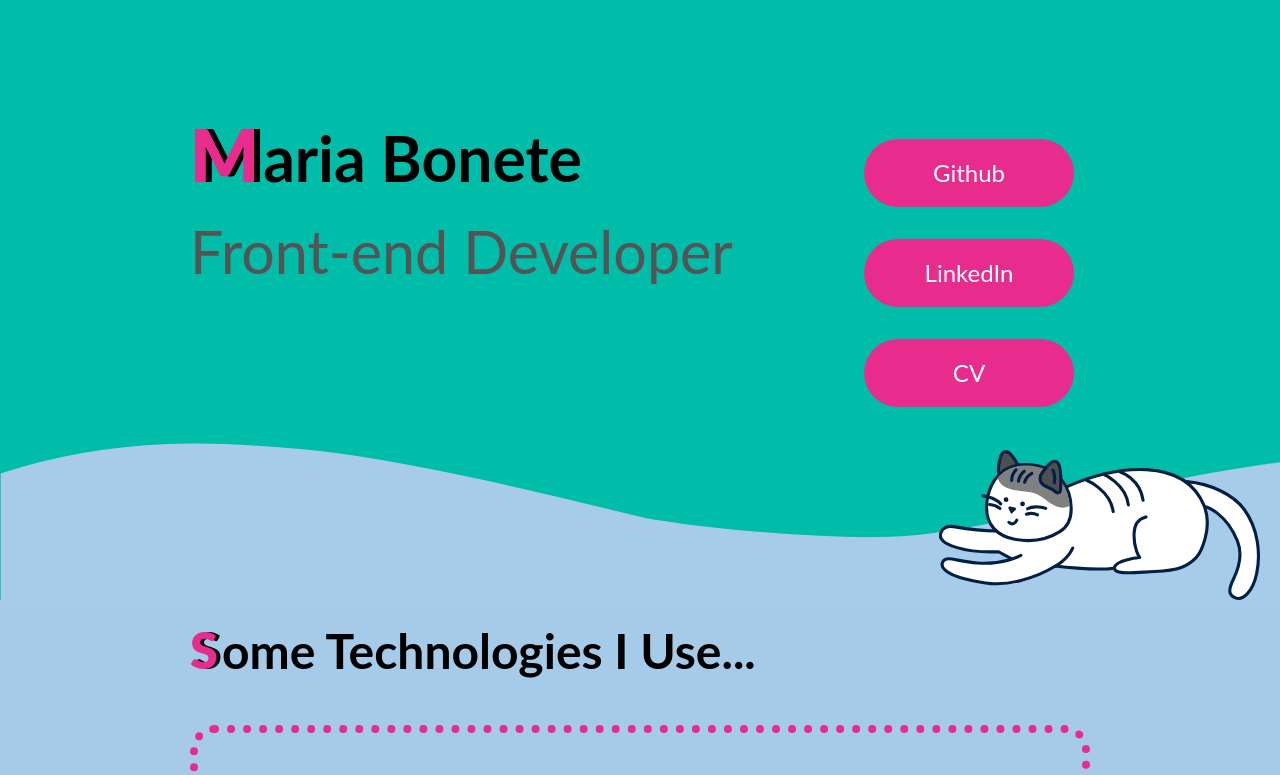
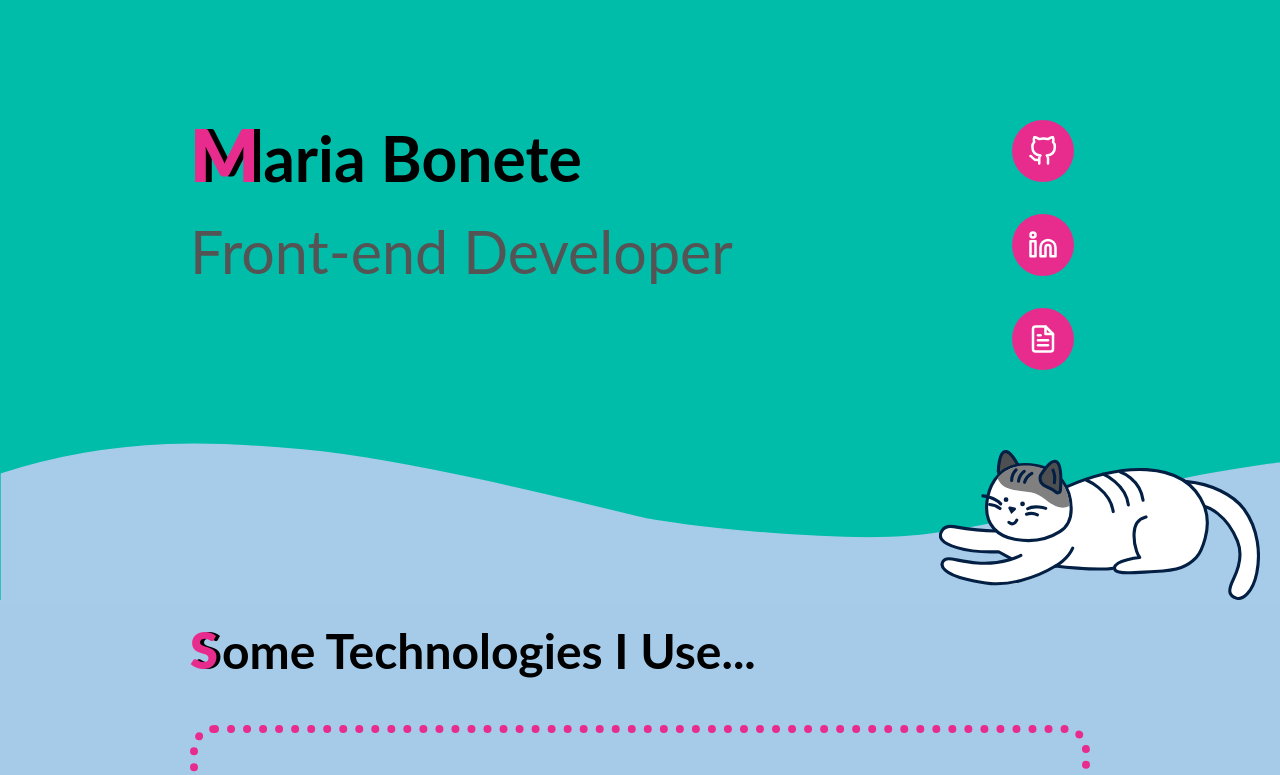
Before and after one commit to mbonete/mariabonete.com, a Next.js app: page / in a window 1280 px wide. Shown: the top 775 px of the page. Built offline with nearby package versions, Linux system fonts and the light colour scheme.

Commit message:
feat(header): changes css styles and adds icons for the header links
adds visually hidden

```diff
--- a/src/app/sections/Header.js
+++ b/src/app/sections/Header.js
@@ -1,4 +1,5 @@
-import { Menu } from 'react-feather';
+import { VisuallyHidden } from '@reach/visually-hidden';
+import { Menu, GitHub, Linkedin, FileText } from 'react-feather';
 import LinkButton from '../components/LinkButton';
 import HamburguerMenuModal from '../components/HamburguerMenuModal';
 import {
@@ -38,9 +39,18 @@ function Header({showMobileMenu, setShowMobileMenu}) {
 
         <ButtonSection>
 
-          <LinkButton href='https://github.com/mbonete'>Github</LinkButton>
-          <LinkButton href='https://www.linkedin.com/in/maria-bonete'>LinkedIn</LinkButton>
-          <LinkButton href='files/MariaBoneteCV.pdf' download='MariaBoneteCV.pdf'>CV</LinkButton>
+          <LinkButton href='https://github.com/mbonete'>
+            <VisuallyHidden>Github</VisuallyHidden>
+            <GitHub size={30} />
+          </LinkButton>
+          <LinkButton href='https://www.linkedin.com/in/maria-bonete'>
+            <VisuallyHidden>Linkedin</VisuallyHidden>
+            <Linkedin size={30}/>
+          </LinkButton>
+          <LinkButton href='files/MariaBoneteCV.pdf' download='MariaBoneteCV.pdf'>
+            <VisuallyHidden>CV</VisuallyHidden>
+            <FileText size={30}/>
+          </LinkButton>
         </ButtonSection>
       </MaxWidthWrapper>
       <Wave src='img/group.svg' alt=''  draggable={false} />
--- a/src/app/styled-components/DesktopButton.js
+++ b/src/app/styled-components/DesktopButton.js
@@ -3,21 +3,17 @@ import styled from 'styled-components';
 import { COLORS } from '../constants';
 
 export const DesktopButton = styled.a`
-  min-width: 210px;
   margin: 16px;
   text-align: center;
-  padding: 16px 32px;
+  padding: 16px;
   background-color: ${COLORS.primary};
   color: ${COLORS.white};
-  font-size: 1.5rem;
-  border-radius: 50px;
+  border-radius: 100px;
   text-decoration: none;
-  display: flex;
-  justify-content: center;
-  align-items: center;
+  transition: transform 200ms;
 
   &:hover {
-    text-decoration: revert;
+    transform: scale(1.1);
   }
 `;
 
```
Also changed, not shown: package.json (+8 -0 lines), 2 other files (tests, documents, lock files or other folders).
